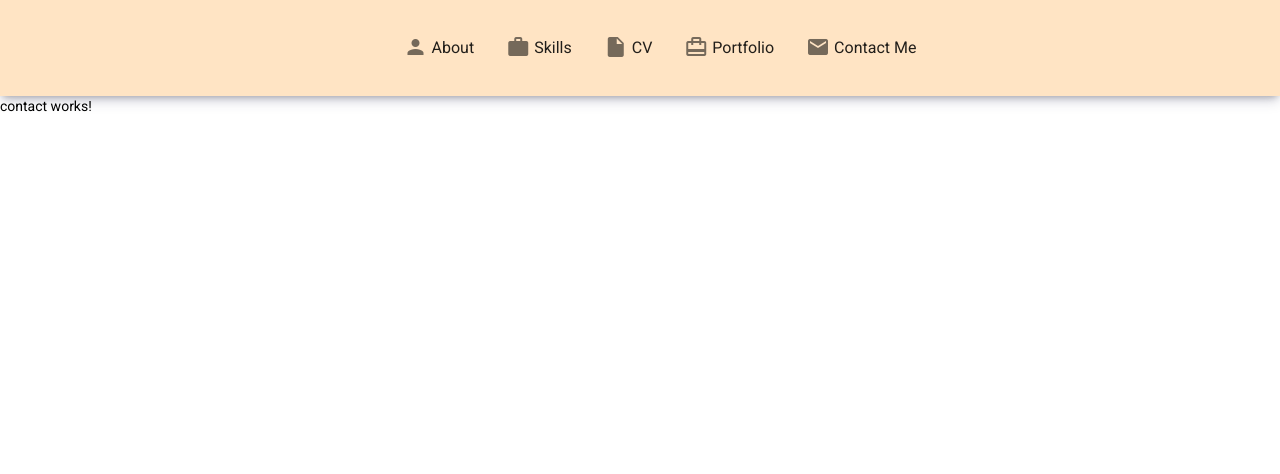
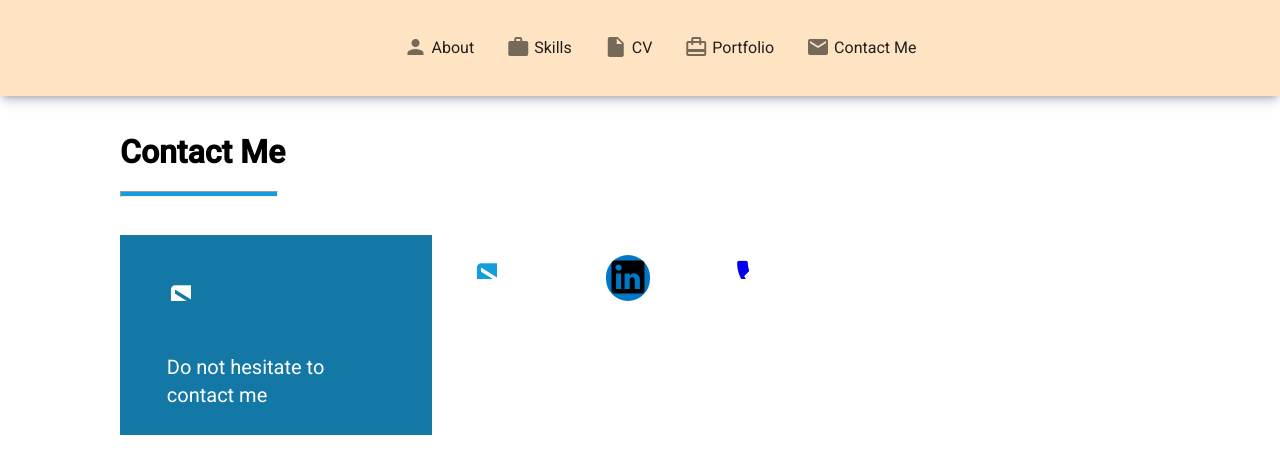
Before and after one commit to kdhruvajyothreddy/dhruvajyothk-portfolio, an Angular app: page / in a window 1280 px wide. Shown: the top 474 px of the page. Built offline with nearby package versions, Linux system fonts and the light colour scheme.

Commit message:
Contact page - Full Commit

```diff
--- a/src/app/app.module.ts
+++ b/src/app/app.module.ts
@@ -20,7 +20,7 @@ import { ContactComponent } from './contact/contact.component';
     AppRoutingModule,
     BrowserAnimationsModule,
     MatMenuModule,
-    MatIconModule
+    MatIconModule,
   ],
   providers: [],
   bootstrap: [AppComponent]
--- a/src/app/contact/contact.component.html
+++ b/src/app/contact/contact.component.html
@@ -1,2 +1,31 @@
-<section id="contact"></section>
-<p>contact works!</p>
+<section id="contact">
+  <div class="contact-wrapper">
+    <h1><strong>Contact Me</strong></h1>
+    <hr class="title-bar">
+    <div class="contact-block-wrapper">
+      <div class="contact-col-1">
+        <div class="contact-col-1-row-1">
+          <mat-icon class="contact-icon">mail</mat-icon>
+          <h3 class="contact-header">Do not hesitate to contact me</h3>
+        </div>
+      </div>
+      <div class="contact-col-2">
+        <div class="contact-col-2-row-1">
+          <a href="mailto:dhruvajyothk@outlook.com" title="Email">
+            <mat-icon class="contact-mail-icon">email</mat-icon>
+          </a>
+          <a class="contact-icon" title="Linked In" href="https://www.linkedin.com/in/dhruvajyoth-kommuri-49425a26a/"
+            target="_blank">
+            <img src="assets/images/linkedin.svg" alt="image" />
+          </a>
+          <!-- <mat-icon class="contact-icon" svgIcon="linkedin"></mat-icon> -->
+          <!-- <mat-icon class="contact-icon">email</mat-icon> -->
+          <a href="tel:+1819-919-5415" title="Call Me">
+            <mat-icon class="contact-phone-icon">phone</mat-icon>
+          </a>
+        </div>
+      </div>
+    </div>
+  </div>
+</section>
+<!-- <p>contact works!</p> -->
--- a/src/app/contact/contact.component.scss
+++ b/src/app/contact/contact.component.scss
@@ -0,0 +1,132 @@
+body {
+  background-color: #25274d;
+}
+
+section {
+  margin: 40px 120px;
+  align-items: center;
+}
+
+.contact-wrapper {
+  display: flex;
+  flex-direction: column;
+}
+
+h1 {
+  font-size: 32px;
+}
+
+.title-bar {
+  width: 15%;
+  height: 4px;
+  background: #149ddd;
+  margin-left: 0px;
+}
+
+.contact-block-wrapper {
+  background: #ffff;
+  padding-top: 3%;
+  border-top-right-radius: 0.5rem;
+  border-bottom-right-radius: 0.5rem;
+  display: flex;
+  flex-direction: row;
+  width: 100%;
+  min-height: 200px;
+
+  .contact-col-1 {
+    display: flex;
+    flex-direction: column;
+    width: 30%;
+    background: #1478a7;
+    padding-top: 4%;
+    align-items: center;
+
+    .contact-col-1-row-1 {
+      display: flex;
+      flex-direction: column;
+      width: 70%;
+
+      .contact-icon {
+        color: white;
+        font-size: 50px;
+      }
+
+      .contact-header {
+        color: white;
+        font-size: 20px;
+        padding-top: 24%;
+      }
+    }
+  }
+
+  .contact-col-2 {
+    display: flex;
+    flex-direction: row;
+    width: 70%;
+    background: #ffff;
+
+    .contact-col-2-row-1 {
+      display: flex;
+      flex-direction: row;
+      width: 50%;
+      justify-content: space-around;
+      margin-top: 20px;
+
+      .contact-mail-icon {
+        font-size: 50px;
+        color: #149ddd;
+        cursor: pointer;
+      }
+
+      .contact-icon {
+        cursor: pointer;
+        background: #0078c7;
+        width: 44px;
+        height: 46px;
+        margin-left: 28px;
+        border-radius: 25px;
+      }
+
+      .contact-phone-icon {
+        font-size: 47px;
+        cursor: pointer;
+      }
+    }
+  }
+}
+
+@media(max-width: 650px) {
+  .contact-block-wrapper {
+    display: flex;
+    flex-direction: column;
+
+    .contact-col-1 {
+      display: flex;
+      flex-direction: row;
+      width: 80%;
+      justify-content: space-around;
+    }
+  }
+}
+
+@media(max-width: 430px) {
+  section {
+    margin: 40px 30px !important;
+  }
+}
+
+@media(max-width: 378px) {
+  section {
+    margin: 40px 0px;
+  }
+
+  .contact-icon img {
+    margin-top: 5px;
+  }
+}
+
+@media (max-width: 322px) {
+  .contact-col-2-row-1 {
+    width: 60% !important;
+  }
+}
```
Also changed, not shown: src/assets/images/linkedin.svg (added).
